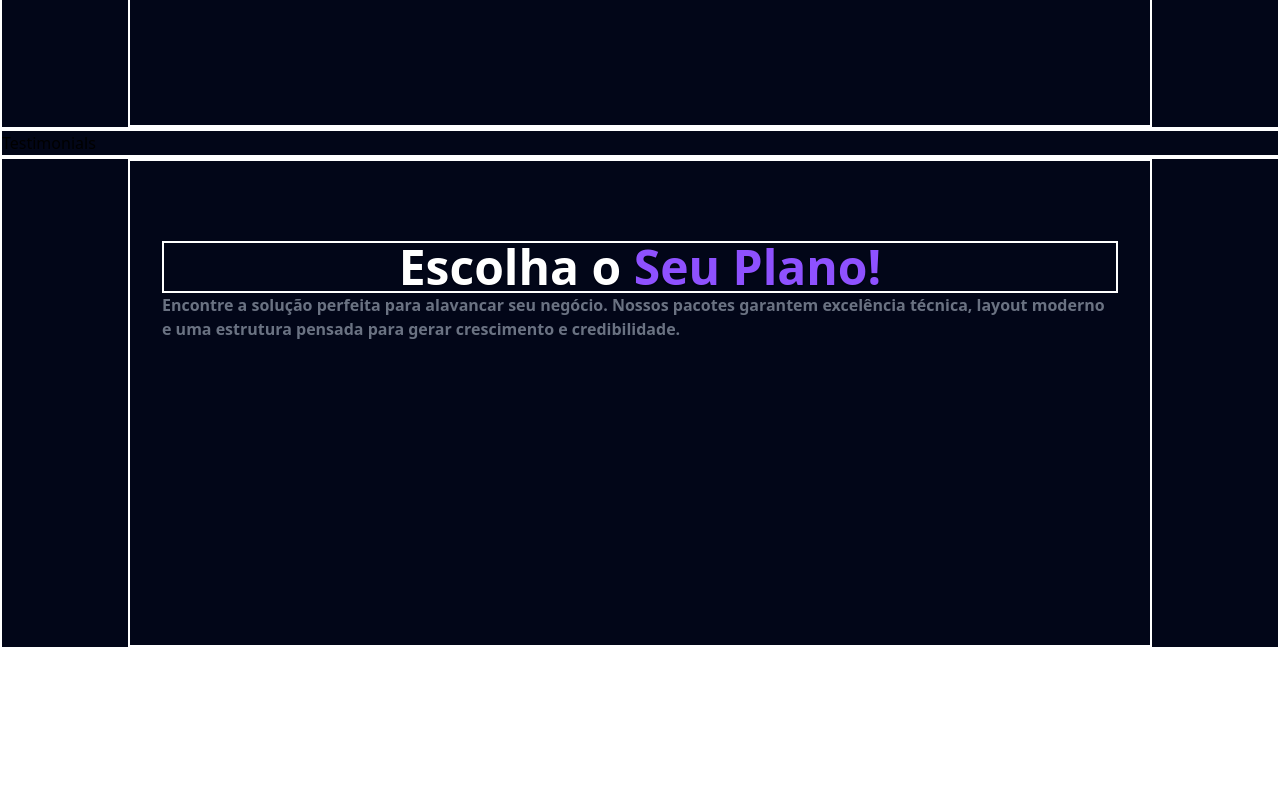
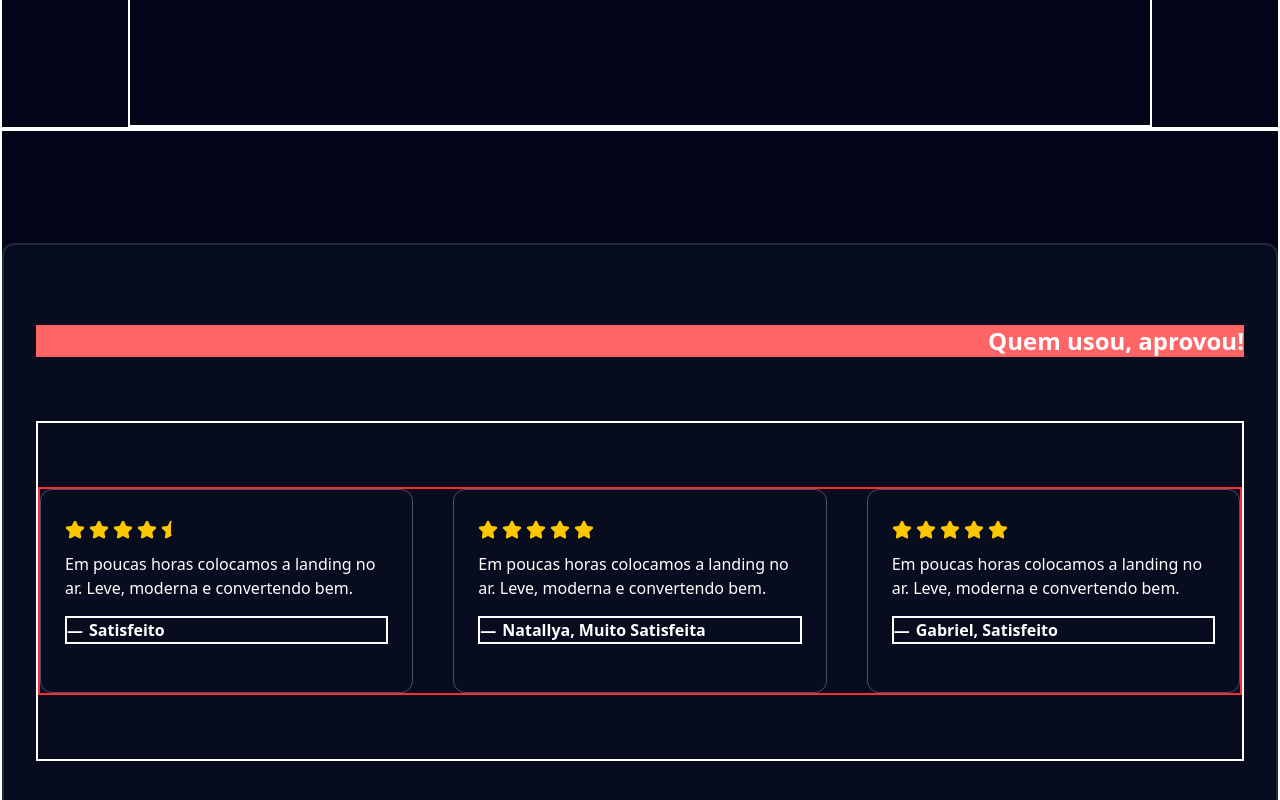
Before and after one commit to joaogabrieldev/projeto--landing-page, a React (Vite) app: page / in a window 1280 px wide. Shown: the part 1420-2220 px from the top of the page. Before the commit the page ends 2069 px from the top, so only its background shows below. Built offline with nearby package versions, Linux system fonts and the light colour scheme.

Commit message:
feat(widgets): created testimonial website section

```diff
--- a/src/widgets/Testimonials/Testimonials.tsx
+++ b/src/widgets/Testimonials/Testimonials.tsx
@@ -1,10 +1,35 @@
 import { motion } from "motion/react";
+import ModSection from "../ModSection/ModSection";
+import TestimonialCard from "../../components/TestimonialCard/TestimonialCard";
+import { testimonials } from "../../assets/testimonials";
 
 const Testimonials = () => {
   return (
-    <section className="relative z-1 overflow-hidden border-2 border-white">
-      <div>Testimonials</div>
-    </section>
+    <ModSection>
+      <motion.div className="mx-auto my-28 max-w-7xl rounded-xl border-2 border-slate-800 bg-slate-500/5 px-8 pt-20 pb-30 text-white">
+        <div className="">
+          <h1 className="bg-red-400 text-end text-2xl font-bold">
+            Quem usou, aprovou!
+          </h1>
+          <div className="my-16 border-2 border-white py-16">
+            <div className="flex justify-around">
+              <div className="grid grid-cols-3 gap-x-10 border-2 border-red-500">
+                {testimonials.map((item, index) => {
+                  return (
+                    <TestimonialCard
+                      key={index}
+                      clientStatus={item.clientStatus}
+                      description={item.description}
+                      testimonialRating={item.rating}
+                    />
+                  );
+                })}
+              </div>
+            </div>
+          </div>
+        </div>
+      </motion.div>
+    </ModSection>
   );
 };
 
```
